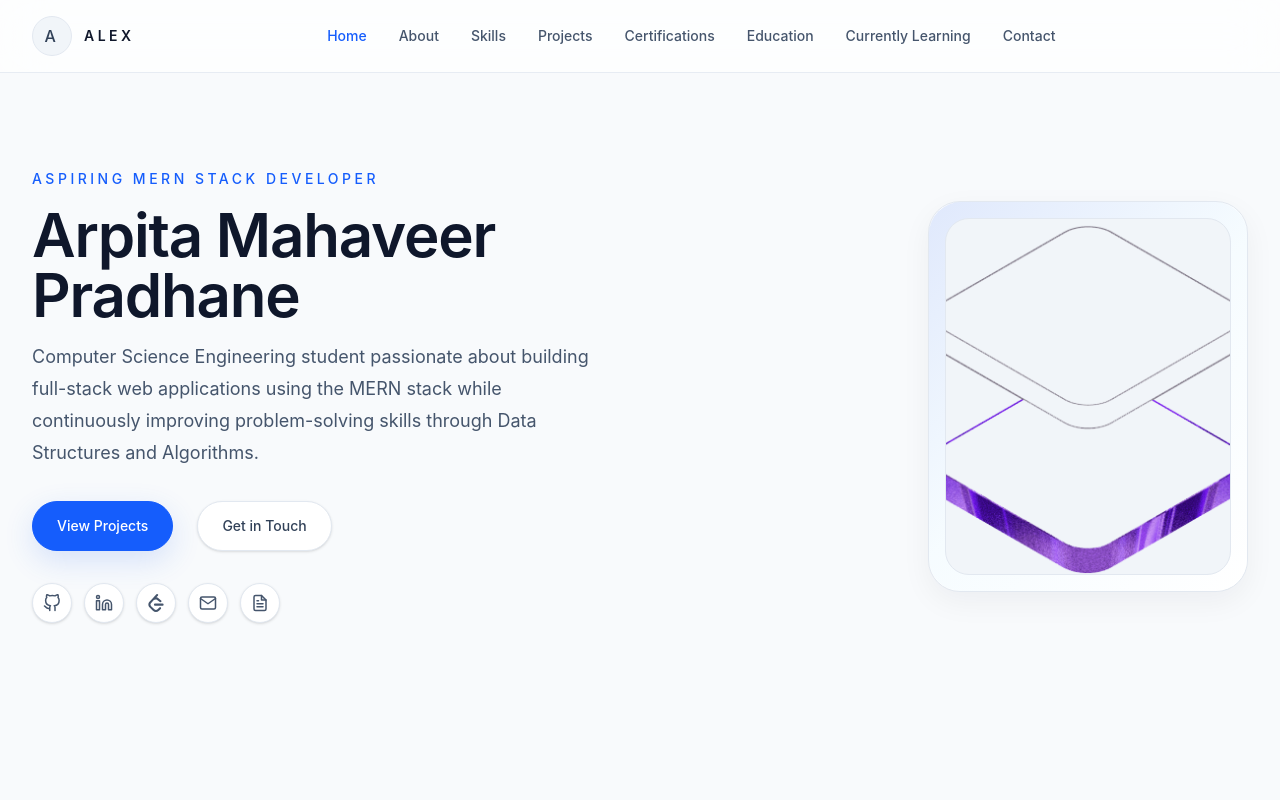
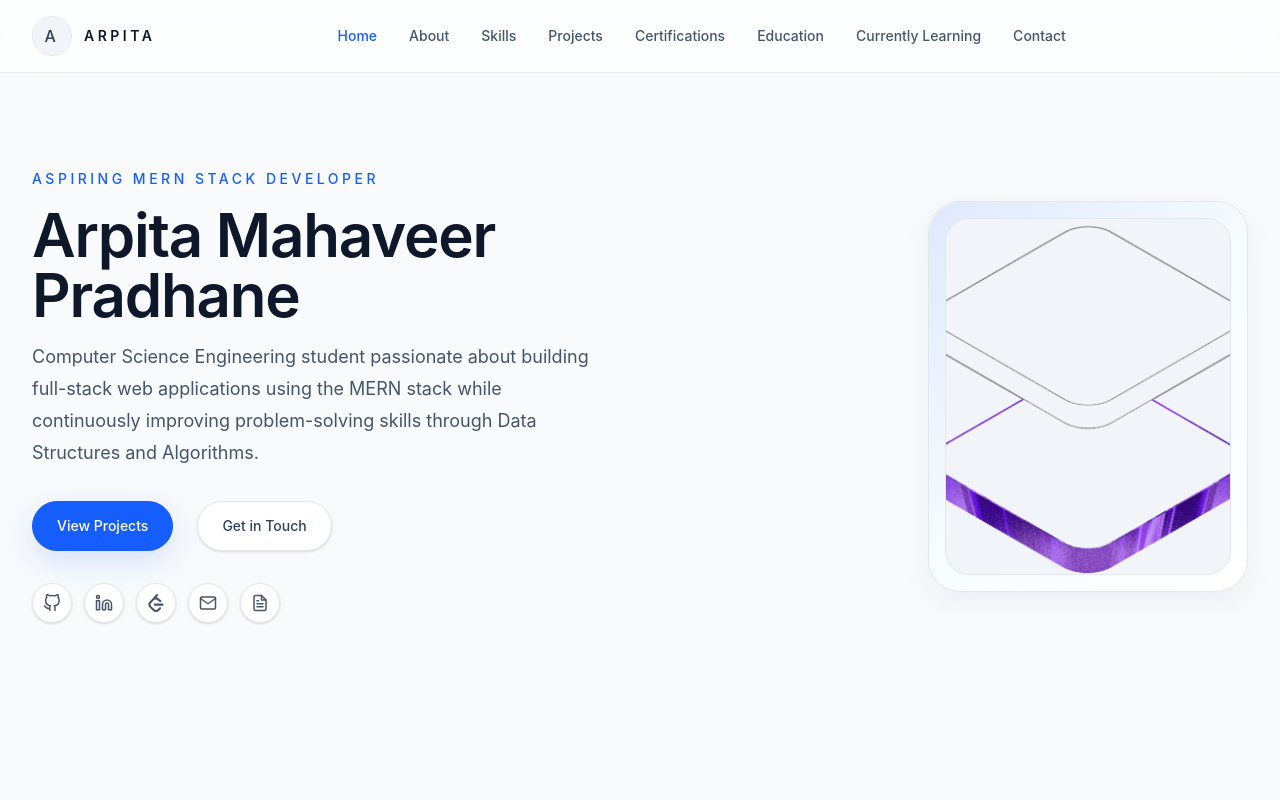
Before and after one commit to Arpita3011-projects/my_portfolio_website, a React (Vite) app: page / in a window 1280 px wide. Shown: the top 800 px of the page. Built offline with nearby package versions, Linux system fonts and the light colour scheme.

Commit message:
deployment ready1

```diff
--- a/src/data/navbar.js
+++ b/src/data/navbar.js
@@ -1,7 +1,7 @@
 export const navbarContent = {
   logo: {
     initials: 'A',
-    name: 'Alex',
+    name: 'Arpita',
   },
   links: [
     { label: 'Home', href: '#hero' },
```
